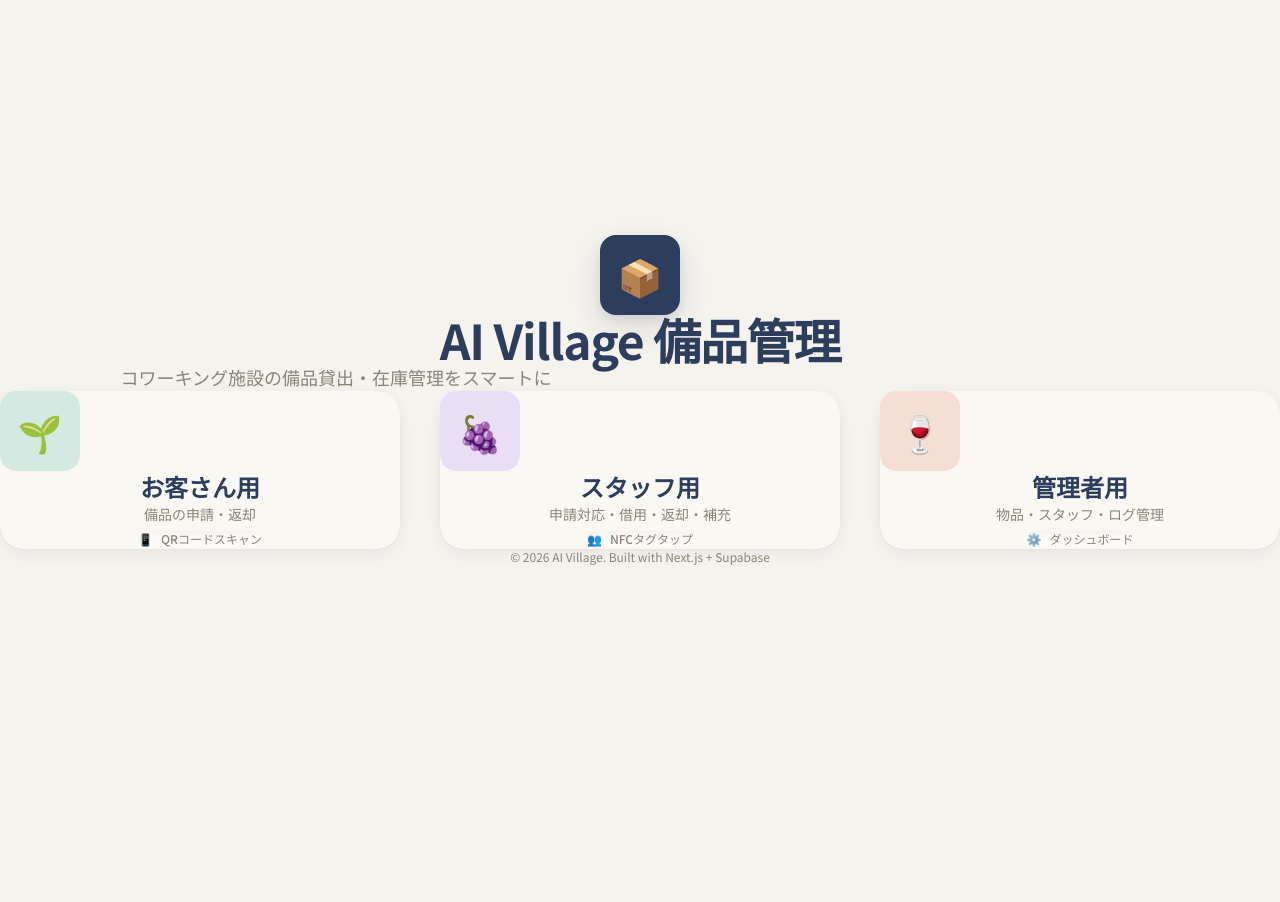
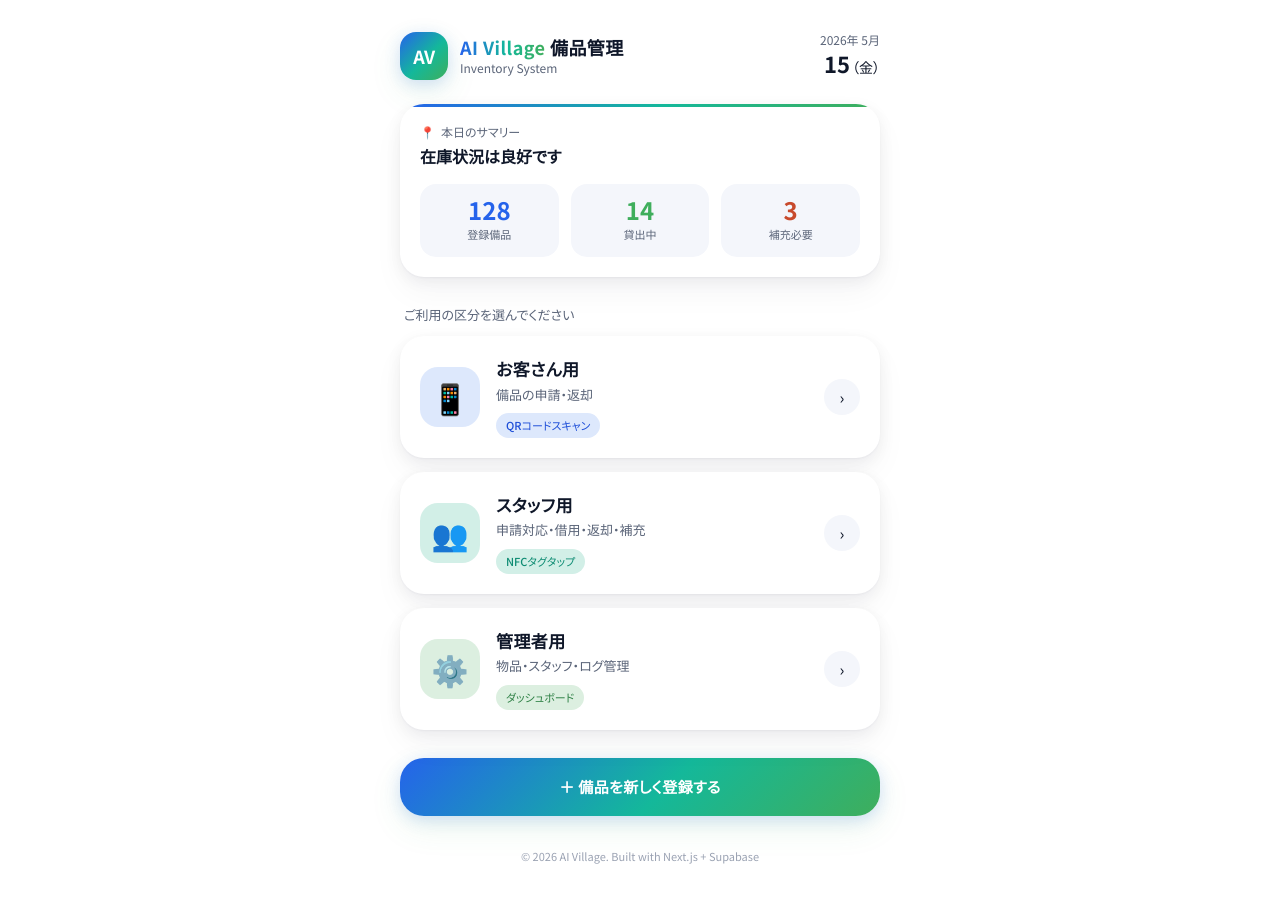
Before and after one commit to rico-sys/ai-village-inventory, a Next.js app: page / in a window 1280 px wide. Shown: the top 902 px of the page. Before the commit the page ends 800 px from the top, so only its background shows below. Built offline with nearby package versions, Linux system fonts and the light colour scheme.

Commit message:
feat: ブランドカラー＋ソフトUIにトップページを刷新

```diff
--- a/app/globals.css
+++ b/app/globals.css
@@ -1,48 +1,89 @@
 @import "tailwindcss";
 
 :root {
-  /* 温かみのあるベース色 */
-  --background: #FAF8F3;
-  --foreground: #2C3E5C;
-  --bg: #F5F3EE;
-  --text: #2C3E5C;
-  --text-muted: #8B8478;
+  /* ===== ベースカラー ===== */
+  --background: #FFFFFF;
+  --foreground: #0F1729;
+  --bg: #FFFFFF;
+  --bg-alt: #F4F6FB;
+  --surface: #FFFFFF;
+  --text: #0F1729;
+  --text-muted: #5A6478;
+  --text-faint: #9AA2B2;
+  --border-color: rgba(15, 23, 41, 0.08);
 
-  /* メインアクセント */
-  --accent: #2C3E5C;
-  --accent-hover: #1E2A4A;
+  /* ===== ブランドカラー（ロゴ準拠 Blue → Teal → Green） ===== */
+  --brand-blue:  #2563EB;
+  --brand-teal:  #14B89A;
+  --brand-green: #3FAE5C;
+  --brand-deep:  #0F1729;
+  --brand-gradient: linear-gradient(135deg, #2563EB 0%, #14B89A 55%, #3FAE5C 100%);
+  --brand-gradient-h: linear-gradient(90deg, #2563EB 0%, #14B89A 55%, #3FAE5C 100%);
 
-  /* カテゴリカラー（パステル） */
-  --mint: #D4E9E2;
-  --mint-dark: #9ABFB0;
-  --peach: #F5DED3;
-  --peach-dark: #E8B5A0;
-  --lavender: #E8DFF5;
-  --lavender-dark: #C9B3E0;
+  /* ===== アクセント（後方互換用） ===== */
+  --accent: #2563EB;
+  --accent-hover: #1D4ED8;
 
-  /* 状態カラー */
-  --success: #A8C5A4;
-  --warning: #F4D09D;
-  --danger: #E8B5A0;
+  /* ===== カテゴリ別パステル ===== */
+  --customer-bg:  #DDE8FC;
+  --customer-ink: #1D4ED8;
+  --staff-bg:     #D2EFE7;
+  --staff-ink:    #0E8C73;
+  --admin-bg:     #DCEFE0;
+  --admin-ink:    #2E8045;
 
-  /* 影とボーダー */
-  --shadow-soft: 0 1px 2px rgba(30, 42, 74, 0.04), 0 4px 16px rgba(30, 42, 74, 0.06);
-  --shadow-medium: 0 2px 4px rgba(30, 42, 74, 0.06), 0 8px 24px rgba(30, 42, 74, 0.08);
-  --shadow-strong: 0 4px 8px rgba(30, 42, 74, 0.08), 0 12px 32px rgba(30, 42, 74, 0.12);
-  --border-color: #E8E5DF;
+  /* ===== 後方互換（旧パステル変数） ===== */
+  --mint: var(--staff-bg);
+  --mint-dark: var(--staff-ink);
+  --peach: var(--admin-bg);
+  --peach-dark: var(--admin-ink);
+  --lavender: var(--customer-bg);
+  --lavender-dark: var(--customer-ink);
+
+  /* ===== 状態カラー ===== */
+  --success: #3FAE5C;
+  --warning: #E89A2C;
+  --danger:  #C84A2C;
+  --info:    #2563EB;
+
+  /* ===== 影 ===== */
+  --shadow-sm: 0 1px 2px rgba(15, 23, 41, 0.04);
+  --shadow-soft:
+    0 1px 2px rgba(15, 23, 41, 0.04),
+    0 4px 16px rgba(15, 23, 41, 0.06);
+  --shadow-medium:
+    0 1px 2px rgba(15, 23, 41, 0.04),
+    0 4px 16px rgba(15, 23, 41, 0.06),
+    0 16px 32px rgba(15, 23, 41, 0.04);
+  --shadow-strong:
+    0 2px 4px rgba(15, 23, 41, 0.04),
+    0 8px 24px rgba(15, 23, 41, 0.08),
+    0 24px 48px rgba(15, 23, 41, 0.05);
+  --shadow-brand:
+    0 4px 16px rgba(37, 99, 235, 0.18),
+    0 12px 32px rgba(63, 174, 92, 0.10);
+
+  /* ===== 角丸 ===== */
+  --radius-sm: 12px;
+  --radius-md: 16px;
+  --radius-lg: 20px;
+  --radius-xl: 24px;
 }
 
 @theme inline {
   --color-background: var(--background);
   --color-foreground: var(--foreground);
-  --font-sans: var(--font-geist-sans);
-  --font-mono: var(--font-geist-mono);
+  --color-brand-blue: var(--brand-blue);
+  --color-brand-teal: var(--brand-teal);
+  --color-brand-green: var(--brand-green);
+  --font-sans: var(--font-noto-sans-jp);
 }
 
 body {
   background: var(--bg);
   color: var(--text);
   font-family: var(--font-noto-sans-jp), -apple-system, BlinkMacSystemFont, 'Segoe UI', sans-serif;
+  font-feature-settings: "palt";
   min-height: 100vh;
   -webkit-font-smoothing: antialiased;
   -moz-osx-font-smoothing: grayscale;
@@ -50,37 +91,87 @@
 
 * {
   box-sizing: border-box;
-  margin: 0;
-  padding: 0;
 }
 
-/* ソフトUI（ニューモーフィズム）デザイン */
+/* ============================================
+   ソフトUIユーティリティ
+   ============================================ */
+
+.surface-card {
+  background: var(--surface);
+  border-radius: var(--radius-xl);
+  box-shadow: var(--shadow-medium);
+  transition: transform 0.2s ease, box-shadow 0.2s ease;
+}
+.surface-card-hover:hover {
+  transform: translateY(-2px);
+  box-shadow: var(--shadow-strong);
+}
+
+.brand-text {
+  background: var(--brand-gradient-h);
+  -webkit-background-clip: text;
+  background-clip: text;
+  -webkit-text-fill-color: transparent;
+  color: transparent;
+}
+
+.brand-bg {
+  background: var(--brand-gradient);
+}
+
+.cta-brand {
+  background: var(--brand-gradient);
+  color: #fff;
+  box-shadow: var(--shadow-brand);
+  transition: transform 0.15s ease, box-shadow 0.15s ease;
+}
+.cta-brand:hover {
+  transform: translateY(-1px);
+  box-shadow:
+    0 6px 20px rgba(37, 99, 235, 0.24),
+    0 16px 40px rgba(63, 174, 92, 0.16);
+}
+
+.pill {
+  display: inline-flex;
+  align-items: center;
+  gap: 4px;
+  font-size: 11px;
+  font-weight: 500;
+  padding: 4px 10px;
+  border-radius: 999px;
+}
+
+/* ============================================
+   既存ニューモーフィズム（後方互換）
+   ============================================ */
+
 .neu-convex {
-  background: var(--background);
+  background: var(--surface);
   box-shadow: var(--shadow-soft);
   transition: all 0.3s cubic-bezier(0.4, 0, 0.2, 1);
 }
 
 .neu-concave {
-  background: rgba(255, 255, 255, 0.5);
-  box-shadow: inset 2px 2px 6px rgba(139, 132, 120, 0.1),
-              inset -2px -2px 6px rgba(255, 255, 255, 0.8);
+  background: var(--bg-alt);
+  box-shadow:
+    inset 1px 1px 3px rgba(15, 23, 41, 0.05),
+    inset -1px -1px 3px rgba(255, 255, 255, 0.8);
   transition: all 0.3s cubic-bezier(0.4, 0, 0.2, 1);
 }
 
 .neu-flat {
-  background: var(--background);
+  background: var(--surface);
   box-shadow: var(--shadow-medium);
   transition: all 0.3s cubic-bezier(0.4, 0, 0.2, 1);
 }
 
-/* ホバー効果 - より柔らかく */
 .neu-hover:hover {
   box-shadow: var(--shadow-strong);
   transform: translateY(-4px);
 }
 
-/* アクティブ状態 */
 .neu-button:active,
 .neu-pressed {
   transform: scale(0.97);
--- a/app/page.tsx
+++ b/app/page.tsx
@@ -1,98 +1,214 @@
 import Link from 'next/link'
-import { Card } from '@/components/neumorphic'
+import TodayBadge from '@/components/TodayBadge'
+
+type MenuItem = {
+  href: string
+  icon: string
+  title: string
+  desc: string
+  pillLabel: string
+  pillIcon: string
+  bgVar: string
+  inkVar: string
+}
+
+const menu: MenuItem[] = [
+  {
+    href: '/request',
+    icon: '📱',
+    title: 'お客さん用',
+    desc: '備品の申請・返却',
+    pillLabel: 'QRコードスキャン',
+    pillIcon: '',
+    bgVar: 'var(--customer-bg)',
+    inkVar: 'var(--customer-ink)',
+  },
+  {
+    href: '/staff',
+    icon: '👥',
+    title: 'スタッフ用',
+    desc: '申請対応・借用・返却・補充',
+    pillLabel: 'NFCタグタップ',
+    pillIcon: '',
+    bgVar: 'var(--staff-bg)',
+    inkVar: 'var(--staff-ink)',
+  },
+  {
+    href: '/admin',
+    icon: '⚙️',
+    title: '管理者用',
+    desc: '物品・スタッフ・ログ管理',
+    pillLabel: 'ダッシュボード',
+    pillIcon: '',
+    bgVar: 'var(--admin-bg)',
+    inkVar: 'var(--admin-ink)',
+  },
+]
 
 export default function Home() {
   return (
-    <div className="min-h-screen bg-[var(--bg)] flex items-center justify-center py-20 px-6">
-      <div className="max-w-7xl w-full">
+    <div className="min-h-screen w-full px-5 py-8">
+      <div className="mx-auto w-full max-w-[480px] pb-20">
+
         {/* ヘッダー */}
-        <div className="text-center mb-20">
-          <div className="inline-block mb-6">
-            <div className="w-20 h-20 rounded-2xl bg-[#2C3E5C] flex items-center justify-center shadow-[0_4px_8px_rgba(30,42,74,0.08),0_12px_32px_rgba(30,42,74,0.12)]">
-              <span className="text-4xl">📦</span>
+        <header className="mb-6 flex items-start justify-between">
+          <div className="flex items-center gap-3">
+            <div
+              className="flex h-12 w-12 items-center justify-center rounded-2xl text-white font-black tracking-tight text-lg"
+              style={{
+                background: 'var(--brand-gradient)',
+                boxShadow: 'var(--shadow-brand)',
+              }}
+              aria-hidden="true"
+            >
+              AV
+            </div>
+            <div>
+              <div className="text-[18px] font-bold tracking-wide leading-tight">
+                <span className="brand-text font-black">AI Village</span>{' '}
+                <span style={{ color: 'var(--text)' }}>備品管理</span>
+              </div>
+              <div className="text-xs mt-0.5" style={{ color: 'var(--text-muted)' }}>
+                Inventory System
+              </div>
             </div>
           </div>
-          <h1 className="text-5xl font-bold text-[#2C3E5C] mb-4 tracking-tight">
-            AI Village 備品管理
-          </h1>
-          <p className="text-lg text-[#8B8478] max-w-2xl mx-auto">
-            コワーキング施設の備品貸出・在庫管理をスマートに
-          </p>
+          <TodayBadge />
+        </header>
+
+        {/* ステータスダッシュボード */}
+        <section
+          className="surface-card relative mb-7 overflow-hidden px-5 py-5"
+        >
+          <div
+            className="absolute left-0 right-0 top-0 h-[3px]"
+            style={{ background: 'var(--brand-gradient-h)' }}
+          />
+          <div
+            className="mb-1 flex items-center gap-1.5 text-xs"
+            style={{ color: 'var(--text-muted)' }}
+          >
+            <span>📍</span>
+            <span>本日のサマリー</span>
+          </div>
+          <div className="mb-4 text-base font-bold">
+            在庫状況は良好です
+          </div>
+          <div className="grid grid-cols-3 gap-3">
+            <StatCard num="128" label="登録備品" tone="info" />
+            <StatCard num="14"  label="貸出中"   tone="ok" />
+            <StatCard num="3"   label="補充必要" tone="alert" />
+          </div>
+        </section>
+
+        {/* セクションタイトル */}
+        <div
+          className="mx-1 mb-3 text-[13px] font-medium"
+          style={{ color: 'var(--text-muted)' }}
+        >
+          ご利用の区分を選んでください
         </div>
 
-        {/* メニューカード */}
-        <div className="grid grid-cols-1 md:grid-cols-3 gap-10">
-          {/* お客さん用 */}
-          <Link href="/request" className="group">
-            <Card className="cursor-pointer neu-hover h-full">
-              <div className="text-center py-12 px-8">
-                <div className="w-20 h-20 mx-auto mb-6 rounded-2xl bg-[#D4E9E2] flex items-center justify-center group-hover:scale-110 transition-all duration-300">
-                  <span className="text-4xl">🌱</span>
-                </div>
-                <h2 className="text-2xl font-bold text-[#2C3E5C] mb-3">
-                  お客さん用
-                </h2>
-                <p className="text-sm text-[#8B8478] mb-6 leading-relaxed">
-                  備品の申請・返却
+        {/* メインメニュー */}
+        <nav className="mb-7 flex flex-col gap-3.5">
+          {menu.map((item) => (
+            <Link
+              key={item.href}
+              href={item.href}
+              className="surface-card surface-card-hover flex items-center gap-4 p-5"
+            >
+              <div
+                className="flex h-[60px] w-[60px] shrink-0 items-center justify-center rounded-[18px] text-3xl"
+                style={{ background: item.bgVar }}
+                aria-hidden="true"
+              >
+                {item.icon}
+              </div>
+              <div className="min-w-0 flex-1">
+                <h3 className="mb-1 text-[17px] font-bold tracking-wide">
+                  {item.title}
+                </h3>
+                <p
+                  className="mb-2 text-[13px] leading-snug"
+                  style={{ color: 'var(--text-muted)' }}
+                >
+                  {item.desc}
                 </p>
-                <div className="inline-flex items-center gap-2 text-xs font-medium text-[#8B8478] bg-[var(--bg)] neu-concave rounded-full py-3 px-5">
-                  <span>📱</span>
-                  <span>QRコードスキャン</span>
-                </div>
+                <span
+                  className="pill"
+                  style={{ background: item.bgVar, color: item.inkVar }}
+                >
+                  {item.pillLabel}
+                </span>
               </div>
-            </Card>
-          </Link>
+              <div
+                className="flex h-9 w-9 shrink-0 items-center justify-center rounded-full text-base"
+                style={{
+                  background: 'var(--bg-alt)',
+                  color: 'var(--text)',
+                }}
+                aria-hidden="true"
+              >
+                ›
+              </div>
+            </Link>
+          ))}
+        </nav>
 
-          {/* スタッフ用 */}
-          <Link href="/staff" className="group">
-            <Card className="cursor-pointer neu-hover h-full">
-              <div className="text-center py-12 px-8">
-                <div className="w-20 h-20 mx-auto mb-6 rounded-2xl bg-[#E8DFF5] flex items-center justify-center group-hover:scale-110 transition-all duration-300">
-                  <span className="text-4xl">🍇</span>
-                </div>
-                <h2 className="text-2xl font-bold text-[#2C3E5C] mb-3">
-                  スタッフ用
-                </h2>
-                <p className="text-sm text-[#8B8478] mb-6 leading-relaxed">
-                  申請対応・借用・返却・補充
-                </p>
-                <div className="inline-flex items-center gap-2 text-xs font-medium text-[#8B8478] bg-[var(--bg)] neu-concave rounded-full py-3 px-5">
-                  <span>👥</span>
-                  <span>NFCタグタップ</span>
-                </div>
-              </div>
-            </Card>
-          </Link>
-
-          {/* 管理者用 */}
-          <Link href="/admin" className="group">
-            <Card className="cursor-pointer neu-hover h-full">
-              <div className="text-center py-12 px-8">
-                <div className="w-20 h-20 mx-auto mb-6 rounded-2xl bg-[#F5DED3] flex items-center justify-center group-hover:scale-110 transition-all duration-300">
-                  <span className="text-4xl">🍷</span>
-                </div>
-                <h2 className="text-2xl font-bold text-[#2C3E5C] mb-3">
-                  管理者用
-                </h2>
-                <p className="text-sm text-[#8B8478] mb-6 leading-relaxed">
-                  物品・スタッフ・ログ管理
-                </p>
-                <div className="inline-flex items-center gap-2 text-xs font-medium text-[#8B8478] bg-[var(--bg)] neu-concave rounded-full py-3 px-5">
-                  <span>⚙️</span>
-                  <span>ダッシュボード</span>
-                </div>
-              </div>
-            </Card>
-          </Link>
-        </div>
+        {/* ボトムCTA */}
+        <Link
+          href="/admin/items"
+          className="cta-brand flex w-full items-center justify-center gap-2 rounded-[24px] py-[18px] text-[15px] font-bold tracking-wide"
+        >
+          ＋ 備品を新しく登録する
+        </Link>
 
         {/* フッター */}
-        <div className="text-center mt-20">
-          <p className="text-xs text-[#8B8478]">
-            © 2026 AI Village. Built with Next.js + Supabase
-          </p>
-        </div>
+        <footer
+          className="mt-8 text-center text-[11px]"
+          style={{ color: 'var(--text-faint)' }}
+        >
+          © 2026 AI Village. Built with Next.js + Supabase
+        </footer>
       </div>
     </div>
   )
 }
+
+type StatTone = 'info' | 'ok' | 'alert' | 'neutral'
+
+function StatCard({
+  num,
+  label,
+  tone = 'neutral',
+}: {
+  num: string
+  label: string
+  tone?: StatTone
+}) {
+  const colorVar =
+    tone === 'info'  ? 'var(--brand-blue)'  :
+    tone === 'ok'    ? 'var(--brand-green)' :
+    tone === 'alert' ? 'var(--danger)'      :
+                       'var(--text)'
+
+  return (
+    <div
+      className="rounded-2xl px-3 py-3.5 text-center"
+      style={{ background: 'var(--bg-alt)' }}
+    >
+      <div
+        className="text-2xl font-bold leading-none"
+        style={{ color: colorVar }}
+      >
+        {num}
+      </div>
+      <div
+        className="mt-1 text-[11px]"
+        style={{ color: 'var(--text-muted)' }}
+      >
+        {label}
+      </div>
+    </div>
+  )
+}
--- /dev/null
+++ b/components/TodayBadge.tsx
@@ -0,0 +1,59 @@
+'use client'
+
+import { useEffect, useState } from 'react'
+
+const WEEKDAY_JP = ['日', '月', '火', '水', '木', '金', '土'] as const
+
+/**
+ * 今日の日付を表示するバッジ。
+ * サーバーレンダリング時とクライアントで日付が一致せず Hydration mismatch が起きるため、
+ * マウント後に setState して描画する。
+ */
+export default function TodayBadge() {
+  const [today, setToday] = useState<Date | null>(null)
+
+  useEffect(() => {
+    setToday(new Date())
+  }, [])
+
+  // 初回SSR/Hydration時はプレースホルダーを返す（高さズレ防止）
+  if (!today) {
+    return (
+      <div
+        className="text-right text-xs"
+        style={{ color: 'var(--text-muted)', minWidth: 90 }}
+      >
+        <span>&nbsp;</span>
+        <div
+          className="mt-0.5 font-bold leading-tight"
+          style={{ fontSize: 22, color: 'var(--text)' }}
+        >
+          &nbsp;
+        </div>
+      </div>
+    )
+  }
+
+  const year = today.getFullYear()
+  const month = today.getMonth() + 1
+  const day = today.getDate()
+  const weekday = WEEKDAY_JP[today.getDay()]
+
+  return (
+    <div
+      className="text-right text-xs"
+      style={{ color: 'var(--text-muted)' }}
+    >
+      {year}年 {month}月
+      <div
+        className="mt-0.5 font-bold leading-tight"
+        style={{ color: 'var(--text)' }}
+      >
+        <span style={{ fontSize: 22 }}>{day}</span>
+        <small style={{ fontSize: 14, fontWeight: 500, marginLeft: 2 }}>
+          （{weekday}）
+        </small>
+      </div>
+    </div>
+  )
+}
```
